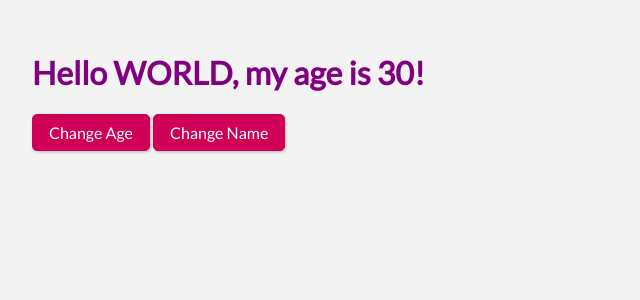
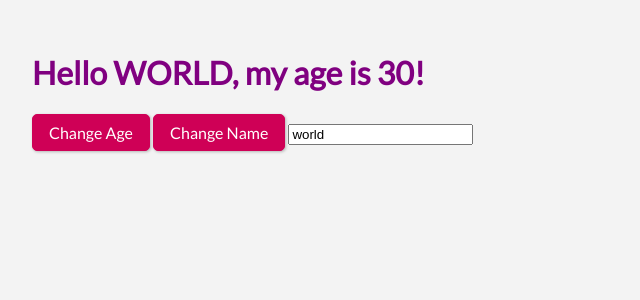
Before and after one commit to VipulKumarSharma/svelte-app, a Svelte app: page / in a window 1280 px wide. Shown: the top 300 px of the page, without its empty margins (0-640 px from the left). Built offline with nearby package versions, Linux system fonts and the light colour scheme.

Commit message:
Data binding

```diff
--- a/src/App.svelte
+++ b/src/App.svelte
@@ -17,6 +17,10 @@
 	$: if (name === 'vipul') {
 		age = 27;
 	}
+
+	const inputEvent = (e) => {
+		name = e.target.value;
+	};
 </script>
 
 <main>
@@ -24,6 +28,7 @@
 
 	<button on:click="{incrementAge}">Change Age</button>
 	<button on:click="{changeName}">Change Name</button>
+	<input type="text" value="{name}" on:input="{inputEvent}">
 </main>
 
 <style>
```
